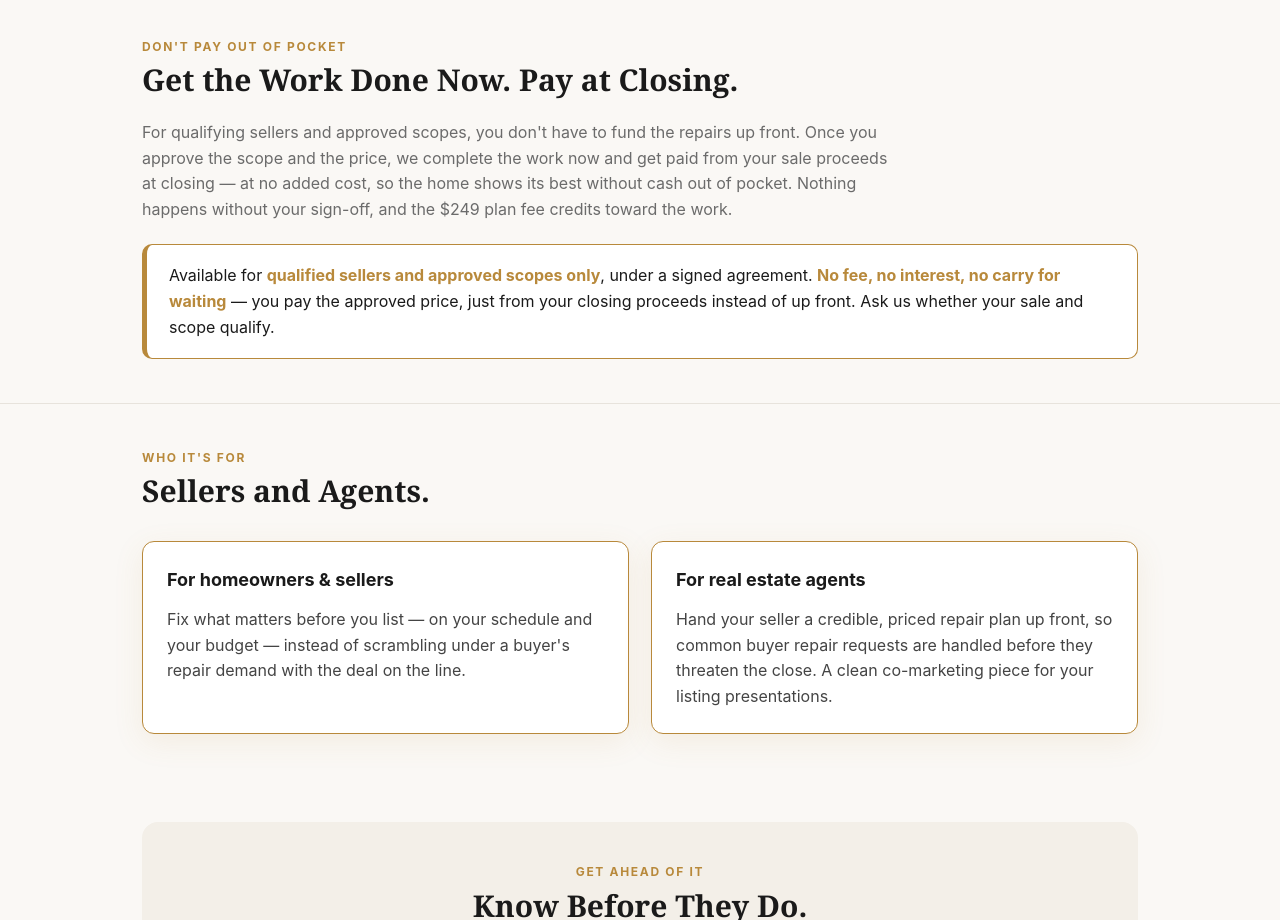
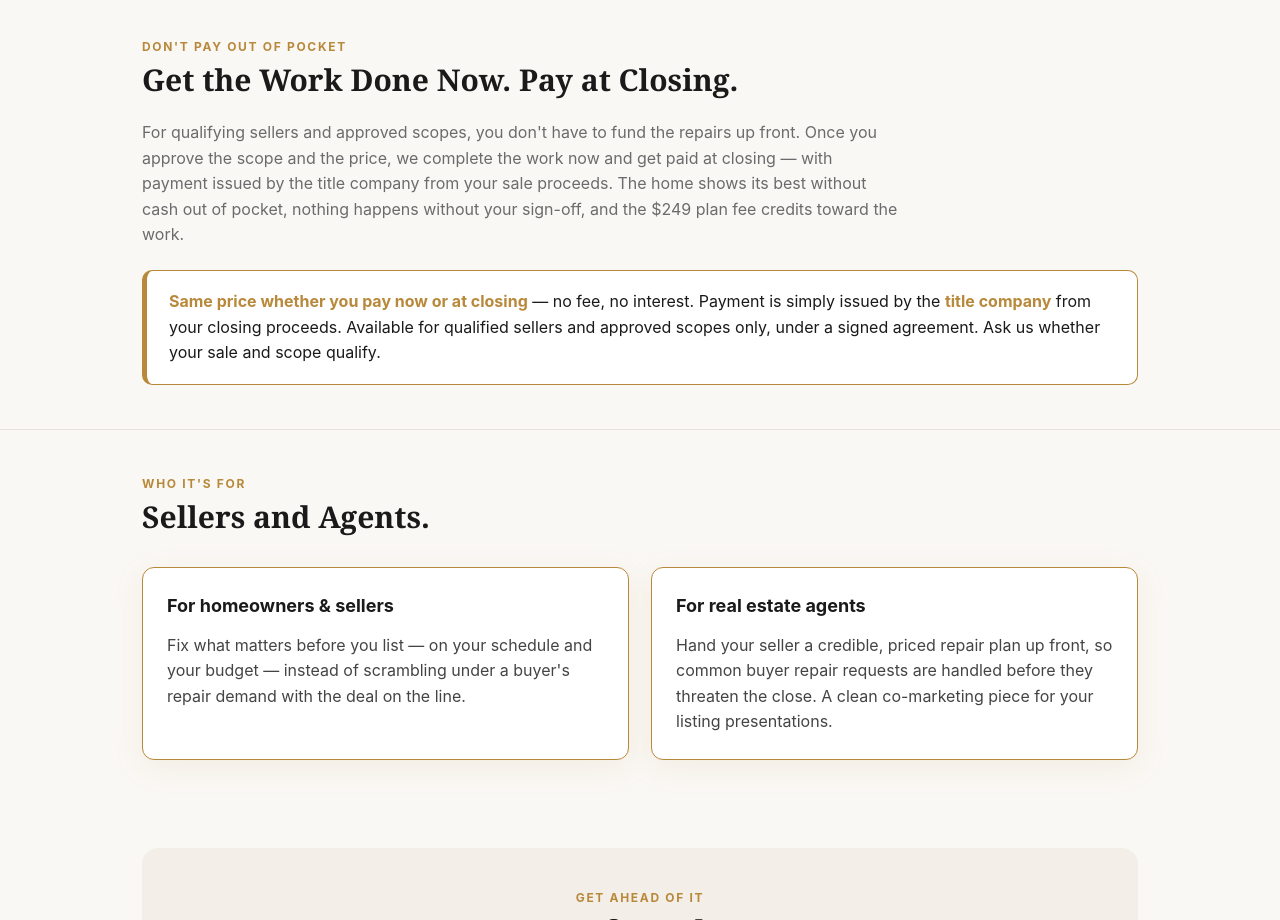
Before and after one commit to tbcc-pc/tbcc-concierge, a plain HTML site: page public/tre.html in a window 1280 px wide. Shown: the part 2780-3700 px from the top of the page. Drawn offline with Linux system fonts and the light colour scheme.

Commit message:
Update concierge site — 2026-06-02

```diff
--- a/public/tre.html
+++ b/public/tre.html
@@ -171,8 +171,8 @@
   <div class="wrap">
     <div class="label">Don't pay out of pocket</div>
     <h2>Get the Work Done Now. Pay at Closing.</h2>
-    <p class="kick">For qualifying sellers and approved scopes, you don't have to fund the repairs up front. Once you approve the scope and the price, we complete the work now and get paid from your sale proceeds at closing — at no added cost, so the home shows its best without cash out of pocket. Nothing happens without your sign-off, and the $249 plan fee credits toward the work.</p>
-    <div class="notbox">Available for <strong>qualified sellers and approved scopes only</strong>, under a signed agreement. <strong>No fee, no interest, no carry for waiting</strong> — you pay the approved price, just from your closing proceeds instead of up front. Ask us whether your sale and scope qualify.</div>
+    <p class="kick">For qualifying sellers and approved scopes, you don't have to fund the repairs up front. Once you approve the scope and the price, we complete the work now and get paid at closing — with payment issued by the title company from your sale proceeds. The home shows its best without cash out of pocket, nothing happens without your sign-off, and the $249 plan fee credits toward the work.</p>
+    <div class="notbox"><strong>Same price whether you pay now or at closing</strong> — no fee, no interest. Payment is simply issued by the <strong>title company</strong> from your closing proceeds. Available for qualified sellers and approved scopes only, under a signed agreement. Ask us whether your sale and scope qualify.</div>
   </div>
 </section>
 
```
Also changed, not shown: public/index.html (+1 -1 lines).
